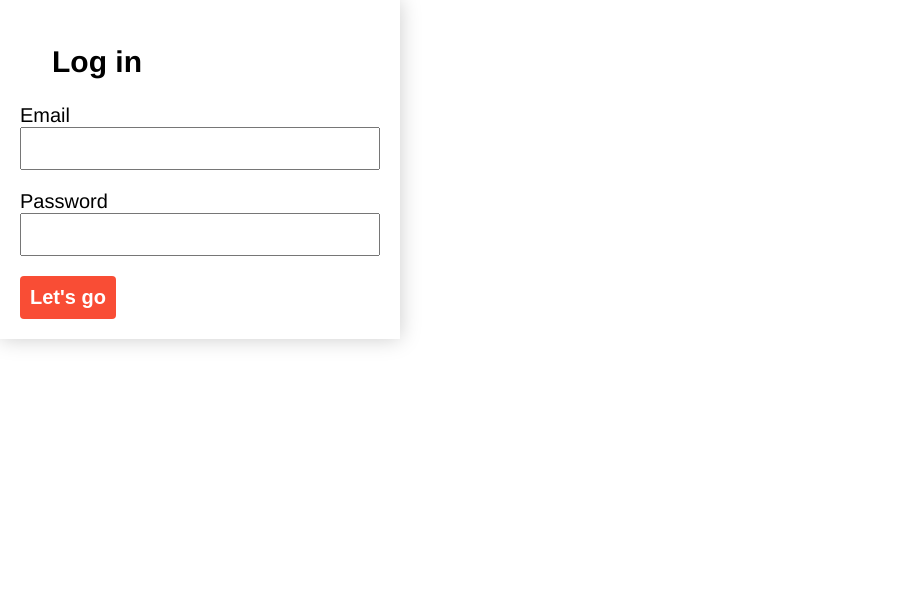
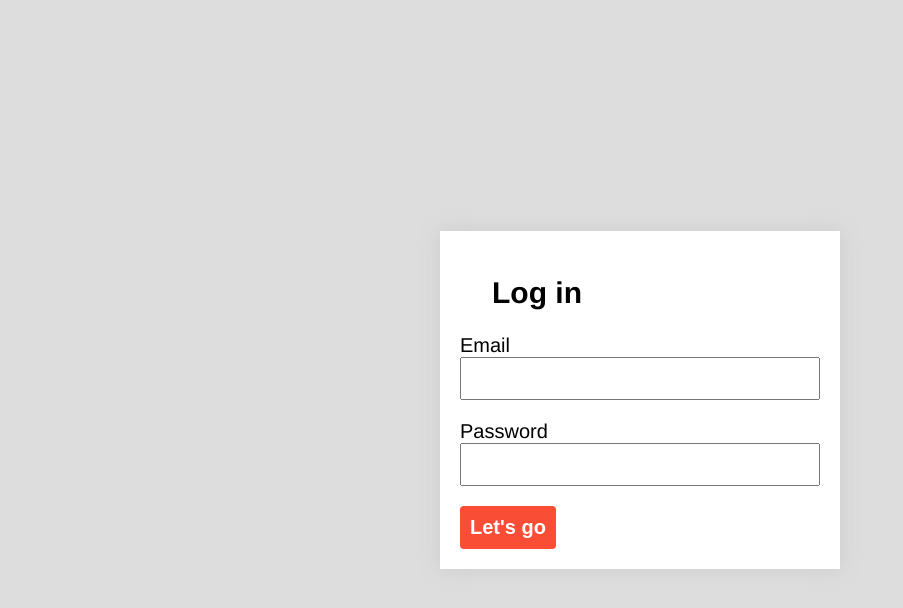
Before and after one commit to r1003875/chips_configurator_dashboard, a Vue app: page /login in a window 1280 px wide. Shown: the top 608 px of the page, without its empty margins (0-903 px from the left). Built offline with nearby package versions, Linux system fonts and the light colour scheme.

Commit message:
fix: switch from localStorage to sessionStorage for authentication token management

```diff
--- a/src/components/Login.vue
+++ b/src/components/Login.vue
@@ -22,7 +22,7 @@
 
             if (json.status === 'success') {
                 console.log('Login successful');
-                localStorage.setItem('token', json.token || 'logged-in')
+                sessionStorage.setItem('token', json.token || 'logged-in')
                 router.push({ name: 'Dashboard' });
             } else {
                 const alertBox = document.querySelector('.alert');
@@ -37,6 +37,7 @@
 </script>
 
 <template>
+    <div class="body">
         <div class="app">
             <h2 class="title">Log in</h2>
             <div class="alert hidden">
@@ -56,17 +57,23 @@
                 <button @click.prevent="login" class="btn btn--primary">Let's go</button>
             </div>
         </div>
+    </div>
 </template>
 
 <style scoped>
     * {box-sizing: border-box;}
     html { height: 100%; display: flex; }
 
-    body
+    .body
     {
     font-family: Helvetica, sans-serif;
     background-color: #DDDDDD;
     margin: auto;
+    width: 100vw;
+    height: 100vh;
+    display: flex;
+    justify-content: center;
+    align-items: center;
     }
 
     .input--text::placeholder
@@ -90,6 +97,8 @@
     box-shadow: 0px 0px 1em #ccc;
     font-size: 1.25em;
     padding: 1em;
+    font-family: Helvetica, sans-serif;
+
     }
 
     .btn
--- a/src/router/index.js
+++ b/src/router/index.js
@@ -20,7 +20,7 @@ const router = createRouter({
 })
 
 router.beforeEach((to, from, next) => {
-  const isLoggedIn = !!localStorage.getItem('token')
+  const isLoggedIn = !!sessionStorage.getItem('token')
 
   if (to.meta.requiresAuth && !isLoggedIn) {
     next({ name: 'Login' })
```
Lines whose indentation alone changed are shown as unchanged.
